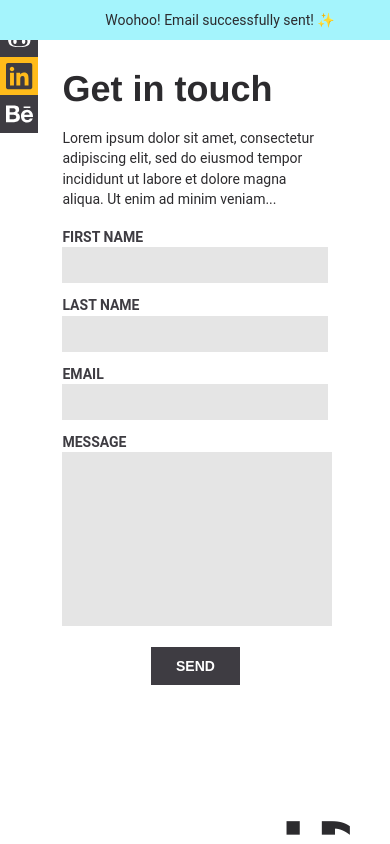
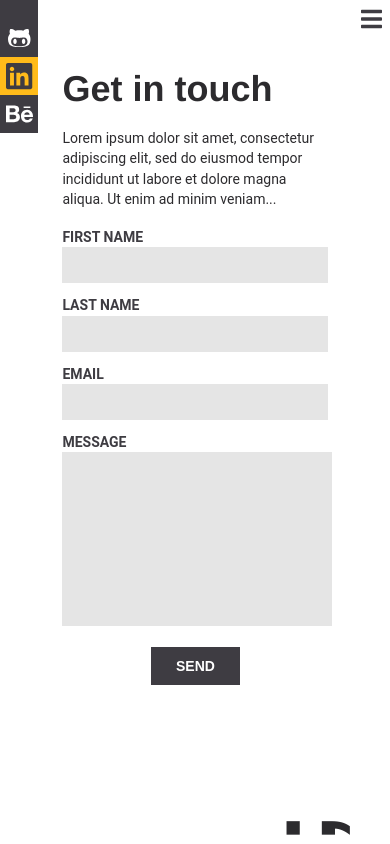
Before and after one commit to mouseProgrammouse/portfolio, a React (Create React App) app: page /get-in-touch in a window 390 px wide. Built offline with nearby package versions, Linux system fonts and the light colour scheme.

Commit message:
change flashMessage styles: getIntouch

```diff
--- a/src/App.css
+++ b/src/App.css
@@ -264,14 +264,22 @@ h5 {
     margin: 0 0;
   }
 
+  .email-form {
+    position: relative;
+  }
+
   .email-form .flash-message {
-    position: fixed;
-    padding: 1px 25px;
+    display: inline-block;
+    position: absolute;
+    padding: 11px 0;
     text-align: center;
-    top: 0;
-    left: 0;
-    z-index: 10;
+    top: 20%;
     width: 100%;
+    height: auto;
+  }
+
+  .email-form h2 {
+    margin: 58px 0 14px 0;
   }
 
   .resume-page .skills .left-section {
--- a/src/EmailForm.js
+++ b/src/EmailForm.js
@@ -11,7 +11,7 @@ class EmailForm extends Component {
 
   constructor (props) {
     super(props);
-    this.state = { flashMessage: 'Woohoo! Email successfully sent! ✨', className: 'success' }
+    this.state = { flashMessage: '', className: '' }
   }
 
   handleSubmit = (event) => {
```
